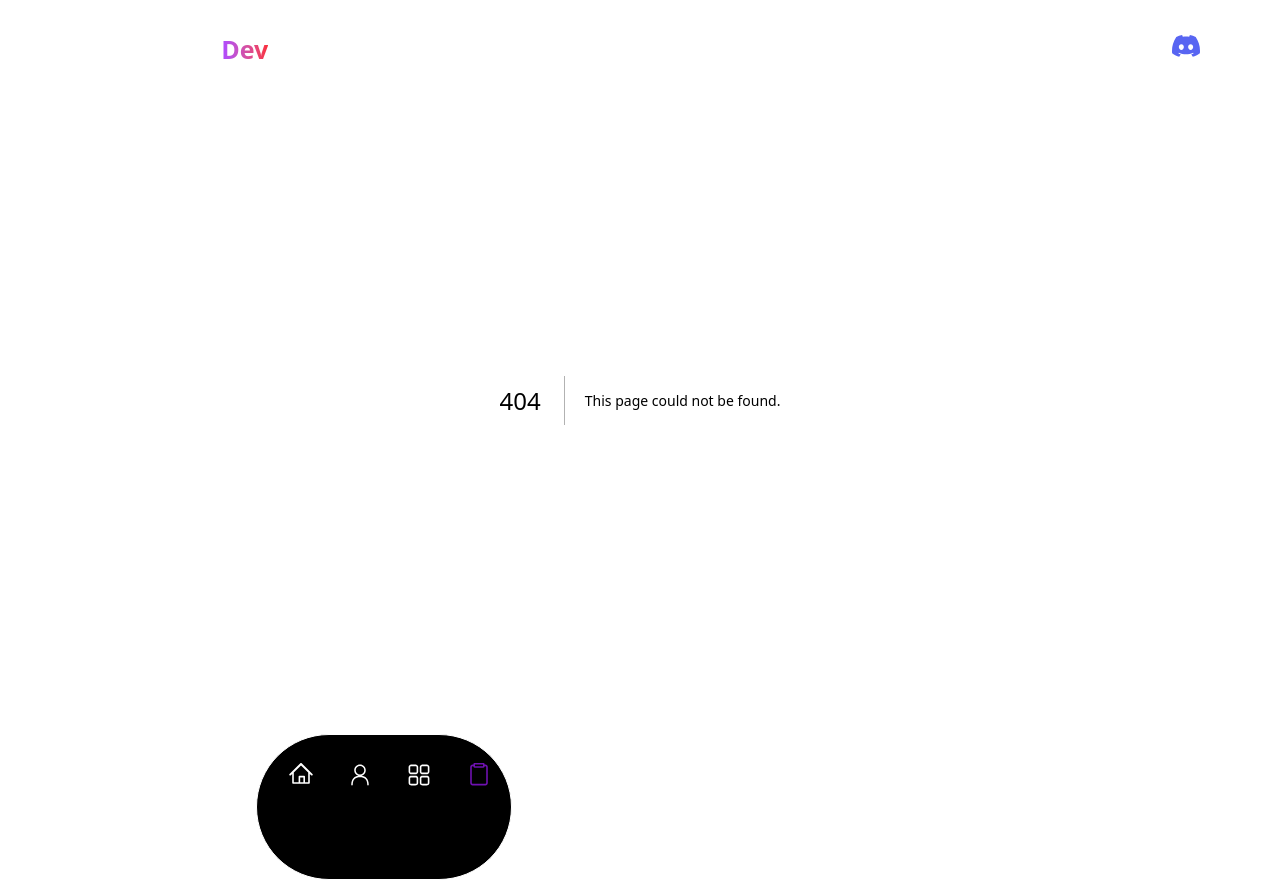
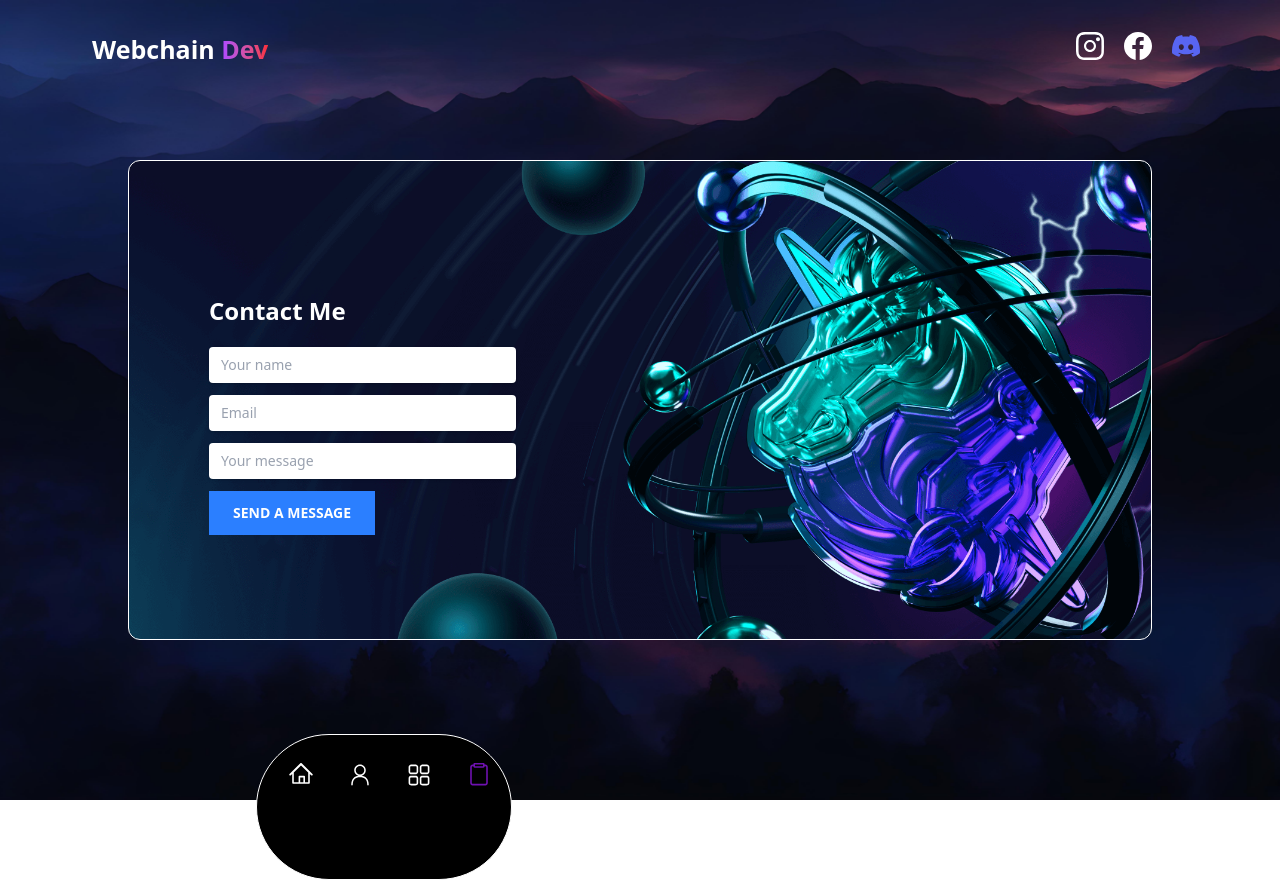
Before and after one commit to AthulPM97/portfolio-website, a Next.js app: page /contact-me in a window 1280 px wide. Before the commit this address had no page. Built offline with nearby package versions, Linux system fonts and the light colour scheme.

Commit message:
added contact me page

```diff
--- /dev/null
+++ b/app/contact-me/page.tsx
@@ -0,0 +1,22 @@
+import ContactForm from "@/components/ContactForm";
+import React from "react";
+
+const Page = () => {
+  return (
+    <div
+      style={{ backgroundImage: "url(bg-3.jpg)" }}
+      className="w-screen h-screen bg-cover bg-center flex items-center justify-center"
+    >
+      <div
+        style={{ backgroundImage: "url(atombg-comp.webp" }}
+        className="h-[60%] w-[80%] relative bg-cover bg-center rounded-xl border border-white"
+      >
+        <div className="absolute left-20 bottom-16 w-[70%] md:w-[30%]">
+          <ContactForm />
+        </div>
+      </div>
+    </div>
+  );
+};
+
+export default Page;
--- a/app/globals.css
+++ b/app/globals.css
@@ -1,5 +1,4 @@
 @import "tailwindcss";
-@tailwind utilities;
 
 body {
     overflow: hidden;
--- /dev/null
+++ b/components/ContactForm.tsx
@@ -0,0 +1,37 @@
+import React from "react";
+
+const ContactForm = () => {
+  return (
+    <form>
+      <h2 className="text-2xl font-bold mb-5 text-white">Contact Me</h2>
+      <div className="mb-3">
+        <input
+          type="text"
+          placeholder="Your name"
+          name="name"
+          className="w-full px-3 py-2 text-sm text-gray-200 placeholder-gray-400 bg-white border-0 rounded shadow"
+        />
+      </div>
+      <div className="mb-3">
+        <input
+          type="email"
+          placeholder="Email"
+          name="email"
+          className="w-full px-3 py-2 text-sm text-gray-200 placeholder-gray-400 bg-white border-0 rounded shadow"
+        />
+      </div>
+      <div className="mb-3">
+        <input
+          placeholder="Your message"
+          name="message"
+          className="w-full px-3 py-2 text-sm text-gray-200 placeholder-gray-400 bg-white border-0 rounded shadow"
+        />
+      </div>
+      <button className="px-6 mb-10 py-3 text-sm font-bold text-white uppercase transition-all duration-150 ease-linear bg-blue-500 hover:bg-blue-400">
+        Send a message
+      </button>
+    </form>
+  );
+};
+
+export default ContactForm;
```
